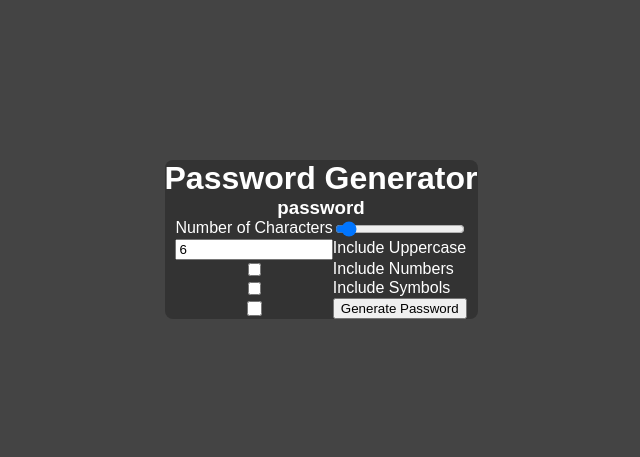
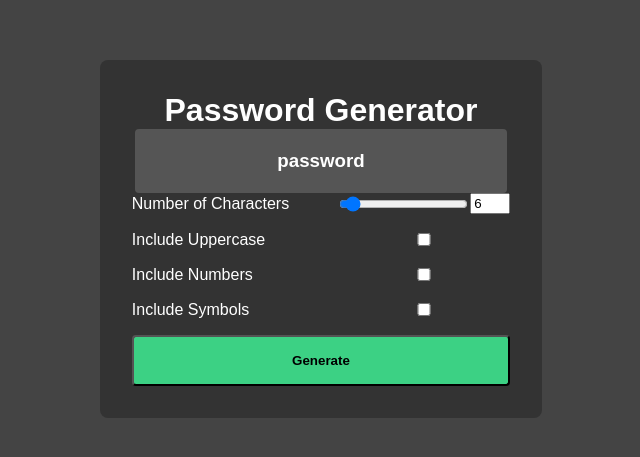
Before and after one commit to RafaStutz/password-generator, a plain HTML site: page index.html in a window 1280 px wide. Shown: the part 161-618 px from the top of the page, without its empty margins (319-959 px from the left). Drawn offline with Linux system fonts and the light colour scheme.

Commit message:
feat: add button style

```diff
--- /dev/null
+++ b/css/home/button.css
@@ -0,0 +1,12 @@
+.btn {
+    grid-column: span 2;
+    background-color: #3cd184;
+    border-radius: 0.25rem;
+    padding: 1rem 5rem;
+    font-weight: bold;
+    cursor: pointer;
+}
+
+.btn:hover {
+    background-color: #36BC76;
+}
--- a/css/home/container.css
+++ b/css/home/container.css
@@ -5,4 +5,23 @@
     justify-content: center;
     align-items: center;
     flex-direction: column;
+    padding: 2rem;
 }
+
+.character-amount-container {
+    display: flex;
+    align-items: center;
+}
+
+.password-display {
+    background-color: #555;
+    color: #fff;
+    padding: 1rem;
+    width: 340px;
+    height: 2rem;
+    border-radius: 0.25rem;
+    display: flex;
+    justify-content: center;
+    align-items: center;
+    word-break: break-all;
+}
--- a/css/home/form.css
+++ b/css/home/form.css
@@ -1,4 +1,12 @@
 .form {
     display: grid;
     grid-template-columns: auto auto;
+    row-gap: 1rem;
+    column-gap: 3rem;
+    justify-content: center;
+    align-items: center;
 }
+
+.number-input {
+    width: 2rem;
+}
--- /dev/null
+++ b/css/home/text.css
@@ -0,0 +1,8 @@
+.title {
+    margin: 0px;
+    text-align: center;
+}
+
+.label {
+    font-weight: bold;
+}
--- a/css/style.css
+++ b/css/style.css
@@ -1,3 +1,5 @@
 @import './global/global.css';
 @import './home/container.css';
-@import './home/form.css'
+@import './home/form.css';
+@import './home/text.css';
+@import './home/button.css';
--- a/index.html
+++ b/index.html
@@ -10,12 +10,16 @@
 </head>
 <body>
     <div class="container">
-        <h1>Password Generator</h1>
-        <h3>password</h3>
+        <h1 class="title">Password Generator</h1>
+        <div class="password-display">
+            <h3>password</h3>
+        </div>
         <form class="form">
             <label for="characterAmountNumber">Number of Characters</label>
-            <input type="range" min="1" max="100" value="6" id="characterAmountRange">
-            <input type="number" min="1" max="100" value="6" id="characterAmountNumber">
+            <div class="character-amount-container">
+                <input type="range" min="1" max="99" value="6" id="characterAmountRange">
+                <input class="number-input" type="number" min="1" max="99" value="6" id="characterAmountNumber">
+            </div>
 
             <label for="includeUppercase">Include Uppercase</label>
             <input type="checkbox" id="includeUppercase">
@@ -26,7 +30,7 @@
             <label for="includeSymbols">Include Symbols</label>
             <input type="checkbox" id="includeSymbols">
 
-            <button type="submit">Generate Password</button>
+            <button type="submit" class="btn">Generate</button>
         </form>
     </div>
 
```
